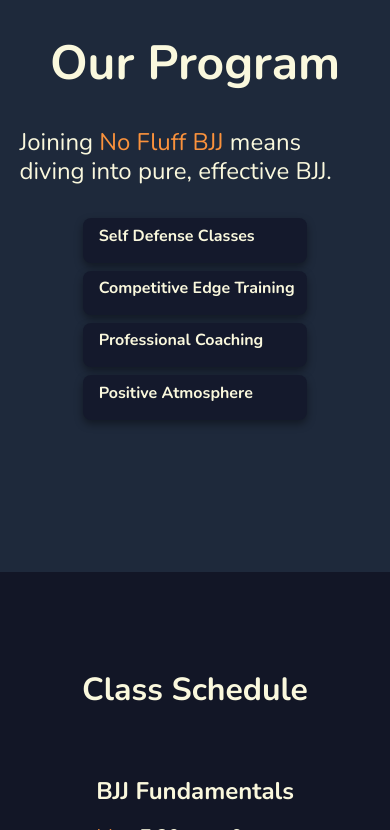
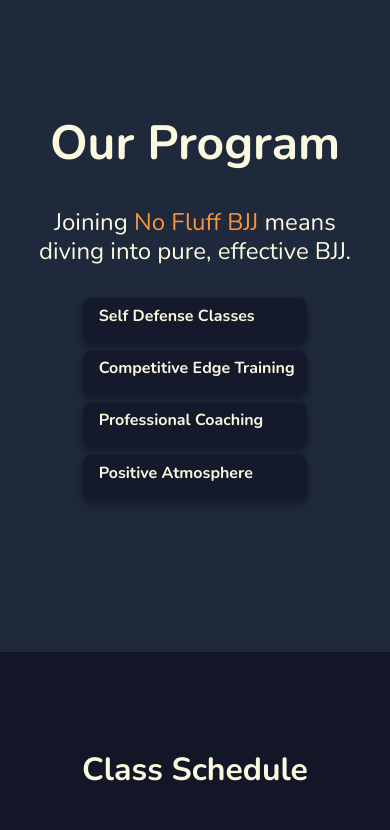
Before and after one commit to atadamowicz/bjj-website, a website built with Parcel: page index.html in a window 390 px wide. Shown: the part 1752-2582 px from the top of the page. Built offline with nearby package versions, Linux system fonts and the light colour scheme.

Commit message:
Updated program media query for better mobile experience

```diff
--- a/css/queries.css
+++ b/css/queries.css
@@ -96,6 +96,7 @@
     width: 100%;
     margin-left: 0;
     margin-right: 0;
+    text-align: center;
   }
 
   .cards__list-item {
@@ -227,7 +228,7 @@
   }
 
   .program__title {
-    margin-top: -2rem;
+    /* margin-top: -2rem; */
     text-align: center;
   }
 
```
